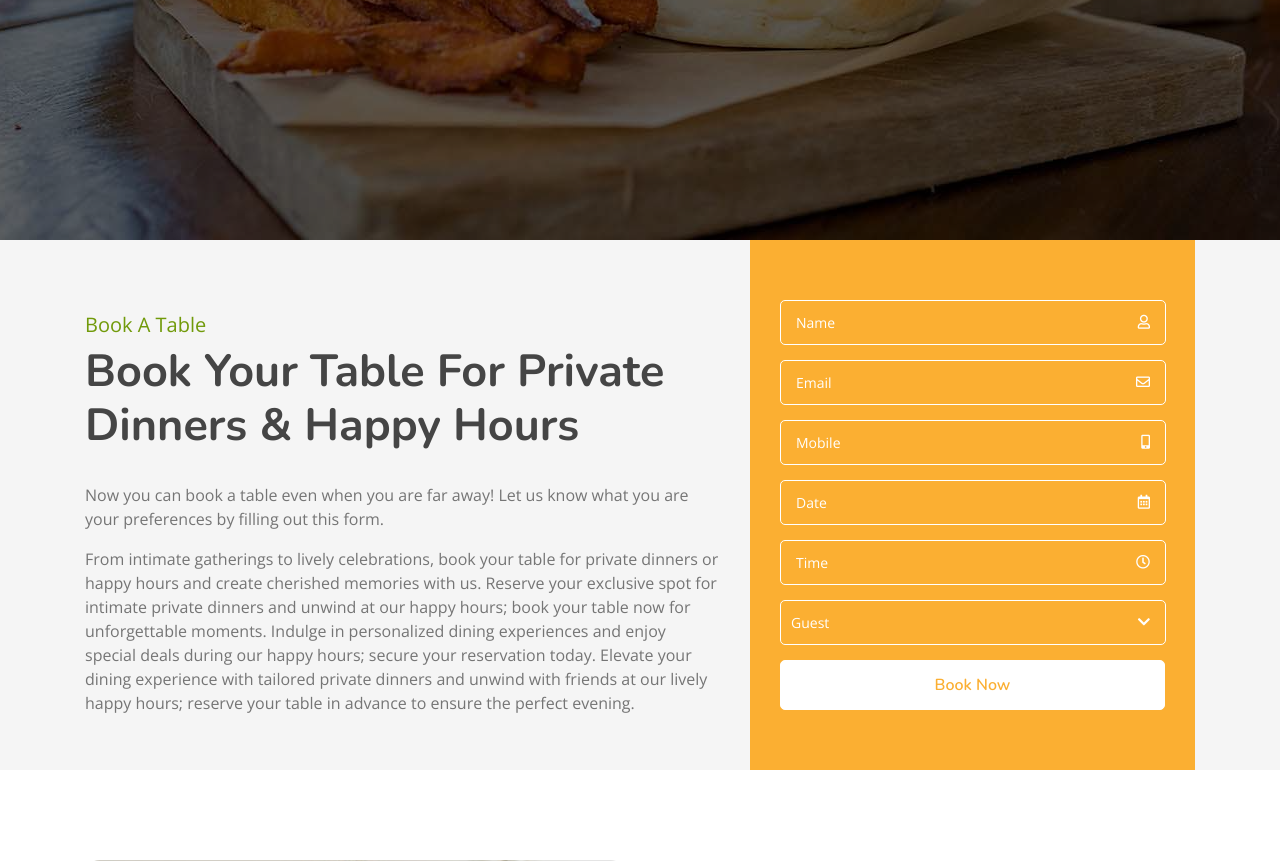
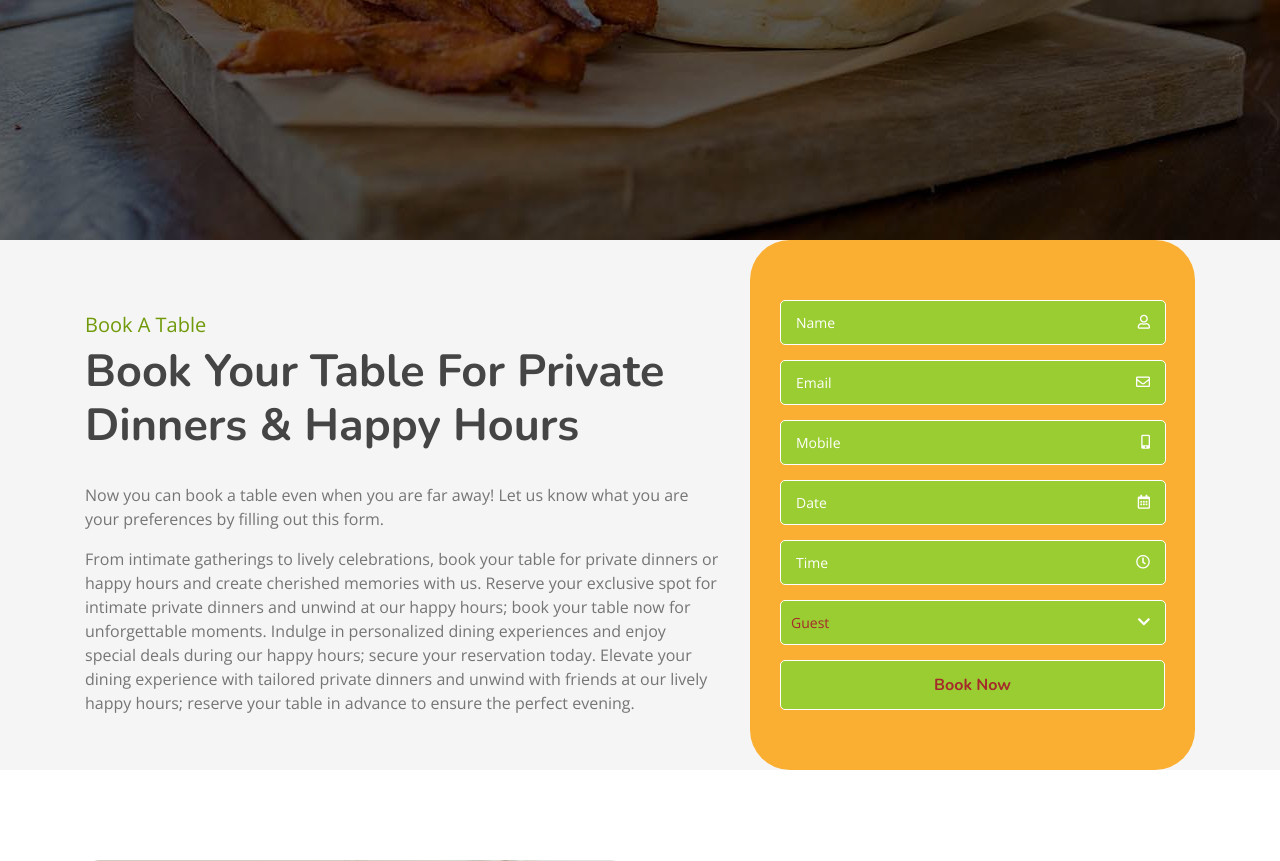
Before and after one commit to Rajneel-16/Order_and_Savor_Major_Project, a Django app: page / in a window 1280 px wide. Shown: the part 560-1421 px from the top of the page. Run offline with Django 5.2, Linux system fonts and the light colour scheme; data comes from the database, SQL or seed files in the repository; some libraries are stand-ins or nearby versions.

Commit message:
booking form  partially fixed, alwas give new input

```diff
--- a/templates/index.html
+++ b/templates/index.html
@@ -82,13 +82,18 @@
                         </div>
                     </div>
                     <div class="col-lg-5">
-                        <div class="booking-form">
-
+                        <div class="booking-form" style="border-radius: 40px;">
+                            <style>
+                                .form-control:focus {
+                                    caret-color: black; /* Change the caret color to black */
+                                    outline: none; /* Remove the default focus outline */
+                                }
+                            </style>
                             <form method="POST">
                                 {% csrf_token %}
                                 <div class="control-group">
                                     <div class="input-group">
-                                        <input type="text" name="Name" class="form-control" placeholder="Name" required="required"  />
+                                        <input type="text" name="Name" class="form-control" placeholder="Name" required="required" style="background-color: yellowgreen; color: brown;"/>
                                         <div class="input-group-append">
                                             <div class="input-group-text"><i class="far fa-user"></i></div>
                                         </div>
@@ -96,7 +101,7 @@
                                 </div>
                                 <div class="control-group">
                                     <div class="input-group">
-                                        <input type="email" name="email" class="form-control" placeholder="Email" required="required" />
+                                        <input type="email" name="email" class="form-control" placeholder="Email" required="required" style="background-color: yellowgreen; color: brown;"/>
                                         <div class="input-group-append">
                                             <div class="input-group-text"><i class="far fa-envelope"></i></div>
                                         </div>
@@ -104,7 +109,7 @@
                                 </div>
                                 <div class="control-group">
                                     <div class="input-group">
-                                        <input type="text" name="mobile" class="form-control" placeholder="Mobile" required="required" />
+                                        <input type="text" name="mobile" class="form-control" placeholder="Mobile" required="required" style="background-color: yellowgreen; color: brown;"/>
                                         <div class="input-group-append">
                                             <div class="input-group-text"><i class="fa fa-mobile-alt"></i></div>
                                         </div>
@@ -112,7 +117,7 @@
                                 </div>
                                 <div class="control-group">
                                     <div class="input-group date" id="date" data-target-input="nearest">
-                                        <input type="text" name="date" class="form-control datetimepicker-input" placeholder="Date" data-target="#date" data-toggle="datetimepicker"/>
+                                        <input type="text" name="date" class="form-control datetimepicker-input" placeholder="Date" data-target="#date" data-toggle="datetimepicker" style="background-color: yellowgreen; color: brown;"/>
                                         <div class="input-group-append" data-target="#date" data-toggle="datetimepicker">
                                             <div class="input-group-text"><i class="far fa-calendar-alt"></i></div>
                                         </div>
@@ -120,7 +125,7 @@
                                 </div>
                                 <div class="control-group">
                                     <div class="input-group time" id="time" data-target-input="nearest">
-                                        <input type="text" name="time" class="form-control datetimepicker-input" placeholder="Time" data-target="#time" data-toggle="datetimepicker"/>
+                                        <input type="text" name="time" class="form-control datetimepicker-input" placeholder="Time" data-target="#time" data-toggle="datetimepicker" style="background-color: yellowgreen; color: brown;"/>
                                         <div class="input-group-append" data-target="#time" data-toggle="datetimepicker">
                                             <div class="input-group-text"><i class="far fa-clock"></i></div>
                                         </div>
@@ -128,7 +133,7 @@
                                 </div>
                                 <div class="control-group">
                                     <div class="input-group">
-                                        <select name="number_guest" class="custom-select form-control">
+                                        <select name="number_guest" class="custom-select form-control"  style="background-color: yellowgreen; color: brown;">
                                             <option selected>Guest</option>
                                             <option value="1">1 Guest</option>
                                             <option value="2">2 Guest</option>
@@ -147,7 +152,7 @@
                                     </div>
                                 </div>
                                 <div>
-                                    <button class="btn custom-btn" type="submit">Book Now</button>
+                                    <button class="btn custom-btn" type="submit" style="color: brown; font-weight: 900; background-color: yellowgreen;">Book Now</button>
                                 </div>
                             </form>
 
```
